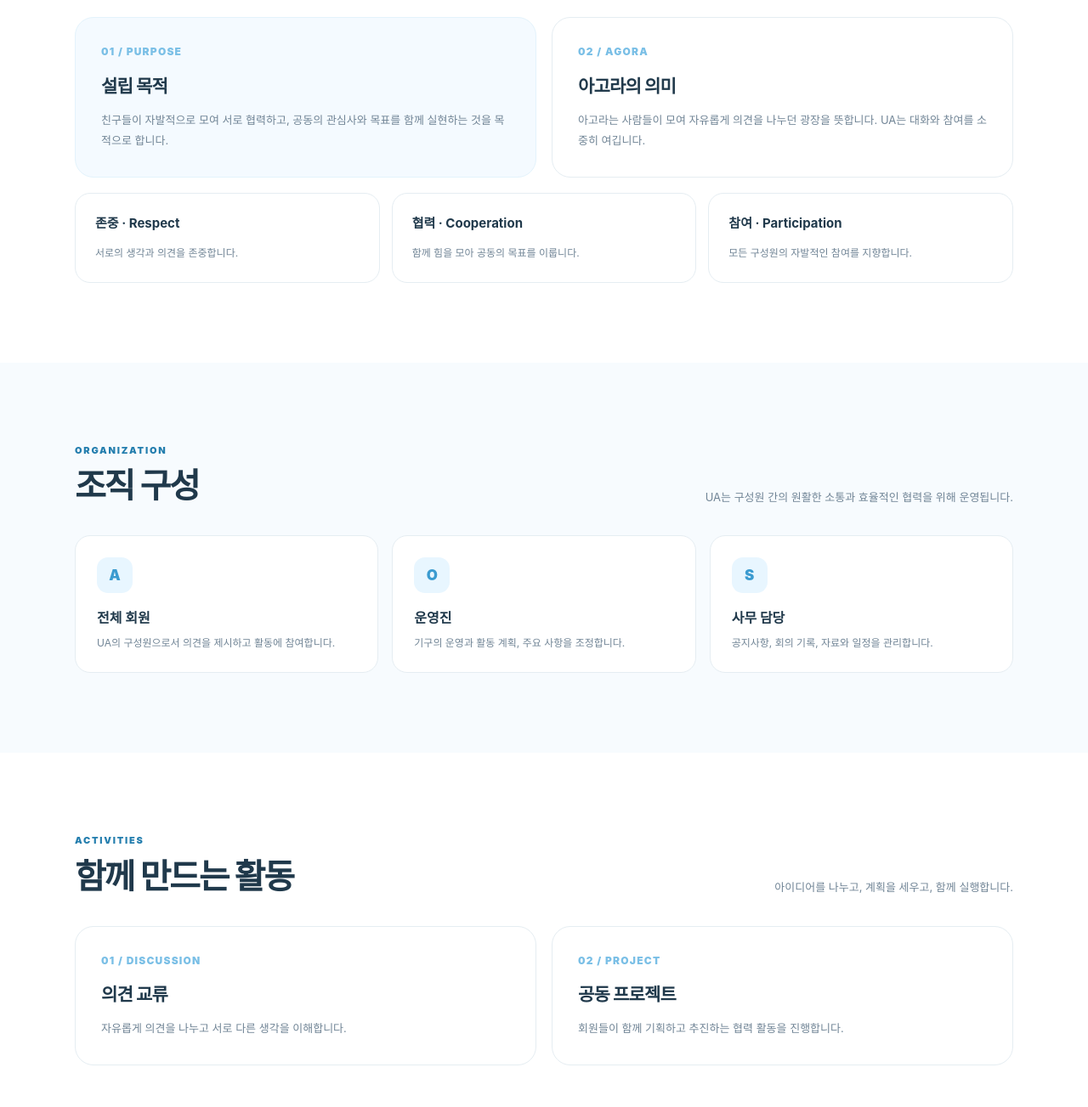
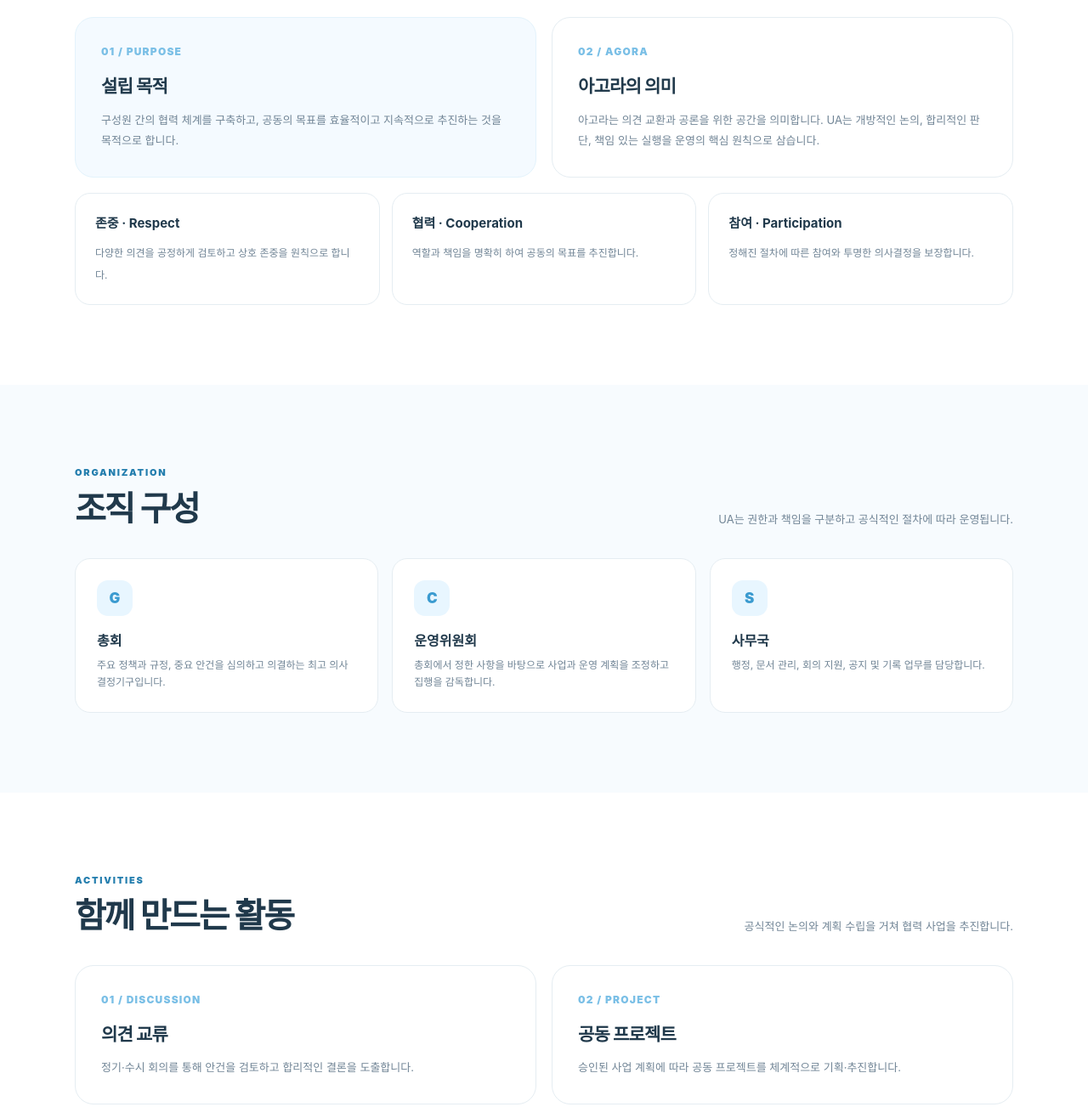
Before and after one commit to jaehyun-2014/-, a plain HTML site: page index.html in a window 1280 px wide. Shown: the part 820-2123 px from the top of the page at 85% size. Drawn offline with Linux system fonts and the light colour scheme.

Commit message:
Refine UA website language and organizational structure

```diff
--- a/index.html
+++ b/index.html
@@ -172,7 +172,7 @@
         <div>
           <div class="eyebrow">UNITED AGORA · UA</div>
           <h1>함께 모여,<br><span>함께 협력하다.</span></h1>
-          <p class="hero-copy">아고라 협력기구는 서로의 의견을 존중하고, 함께 생각하며, 공동의 목표를 향해 협력하는 친구들의 모임입니다.</p>
+          <p class="hero-copy">아고라 협력기구(UA)는 명확한 운영 원칙과 체계적인 의사결정 절차를 바탕으로 공동의 목표를 추진하는 협력기구입니다.</p>
           <div class="hero-actions">
             <a class="btn-primary" href="#about">UA 알아보기&nbsp; →</a>
             <a class="btn-light" href="#notice">소식 확인하기</a>
@@ -193,18 +193,18 @@
         <article class="about-card feature">
           <div class="card-index">01 / PURPOSE</div>
           <h3>설립 목적</h3>
-          <p>친구들이 자발적으로 모여 서로 협력하고, 공동의 관심사와 목표를 함께 실현하는 것을 목적으로 합니다.</p>
+          <p>구성원 간의 협력 체계를 구축하고, 공동의 목표를 효율적이고 지속적으로 추진하는 것을 목적으로 합니다.</p>
         </article>
         <article class="about-card">
           <div class="card-index">02 / AGORA</div>
           <h3>아고라의 의미</h3>
-          <p>아고라는 사람들이 모여 자유롭게 의견을 나누던 광장을 뜻합니다. UA는 대화와 참여를 소중히 여깁니다.</p>
+          <p>아고라는 의견 교환과 공론을 위한 공간을 의미합니다. UA는 개방적인 논의, 합리적인 판단, 책임 있는 실행을 운영의 핵심 원칙으로 삼습니다.</p>
         </article>
       </div>
       <div class="values">
-        <div class="value"><b>존중 · Respect</b><span>서로의 생각과 의견을 존중합니다.</span></div>
-        <div class="value"><b>협력 · Cooperation</b><span>함께 힘을 모아 공동의 목표를 이룹니다.</span></div>
-        <div class="value"><b>참여 · Participation</b><span>모든 구성원의 자발적인 참여를 지향합니다.</span></div>
+        <div class="value"><b>존중 · Respect</b><span>다양한 의견을 공정하게 검토하고 상호 존중을 원칙으로 합니다.</span></div>
+        <div class="value"><b>협력 · Cooperation</b><span>역할과 책임을 명확히 하여 공동의 목표를 추진합니다.</span></div>
+        <div class="value"><b>참여 · Participation</b><span>정해진 절차에 따른 참여와 투명한 의사결정을 보장합니다.</span></div>
       </div>
     </section>
 
@@ -212,12 +212,12 @@
       <div class="section">
         <div class="section-head">
           <div><div class="section-kicker">ORGANIZATION</div><h2>조직 구성</h2></div>
-          <p class="section-desc">UA는 구성원 간의 원활한 소통과 효율적인 협력을 위해 운영됩니다.</p>
+          <p class="section-desc">UA는 권한과 책임을 구분하고 공식적인 절차에 따라 운영됩니다.</p>
         </div>
         <div class="structure">
-          <article class="structure-card"><div class="symbol">A</div><h3>전체 회원</h3><p>UA의 구성원으로서 의견을 제시하고 활동에 참여합니다.</p></article>
-          <article class="structure-card"><div class="symbol">O</div><h3>운영진</h3><p>기구의 운영과 활동 계획, 주요 사항을 조정합니다.</p></article>
-          <article class="structure-card"><div class="symbol">S</div><h3>사무 담당</h3><p>공지사항, 회의 기록, 자료와 일정을 관리합니다.</p></article>
+          <article class="structure-card"><div class="symbol">G</div><h3>총회</h3><p>주요 정책과 규정, 중요 안건을 심의하고 의결하는 최고 의사결정기구입니다.</p></article>
+          <article class="structure-card"><div class="symbol">C</div><h3>운영위원회</h3><p>총회에서 정한 사항을 바탕으로 사업과 운영 계획을 조정하고 집행을 감독합니다.</p></article>
+          <article class="structure-card"><div class="symbol">S</div><h3>사무국</h3><p>행정, 문서 관리, 회의 지원, 공지 및 기록 업무를 담당합니다.</p></article>
         </div>
       </div>
     </section>
@@ -225,11 +225,11 @@
     <section class="section" id="activities">
       <div class="section-head">
         <div><div class="section-kicker">ACTIVITIES</div><h2>함께 만드는 활동</h2></div>
-        <p class="section-desc">아이디어를 나누고, 계획을 세우고, 함께 실행합니다.</p>
+        <p class="section-desc">공식적인 논의와 계획 수립을 거쳐 협력 사업을 추진합니다.</p>
       </div>
       <div class="about-grid">
-        <article class="about-card"><div class="card-index">01 / DISCUSSION</div><h3>의견 교류</h3><p>자유롭게 의견을 나누고 서로 다른 생각을 이해합니다.</p></article>
-        <article class="about-card"><div class="card-index">02 / PROJECT</div><h3>공동 프로젝트</h3><p>회원들이 함께 기획하고 추진하는 협력 활동을 진행합니다.</p></article>
+        <article class="about-card"><div class="card-index">01 / DISCUSSION</div><h3>의견 교류</h3><p>정기·수시 회의를 통해 안건을 검토하고 합리적인 결론을 도출합니다.</p></article>
+        <article class="about-card"><div class="card-index">02 / PROJECT</div><h3>공동 프로젝트</h3><p>승인된 사업 계획에 따라 공동 프로젝트를 체계적으로 기획·추진합니다.</p></article>
       </div>
     </section>
 
@@ -248,7 +248,7 @@
 
     <section class="section" id="contact">
       <div class="join-panel">
-        <div><h2>United Agora</h2><p>생각을 나누고, 서로 협력하며, 함께 만들어 갑니다.</p></div>
+        <div><h2>United Agora</h2><p>원칙에 따라 운영하고, 협력으로 공동의 목표를 실현합니다.</p></div>
         <a href="#home">맨 위로 돌아가기 ↑</a>
       </div>
     </section>
```
